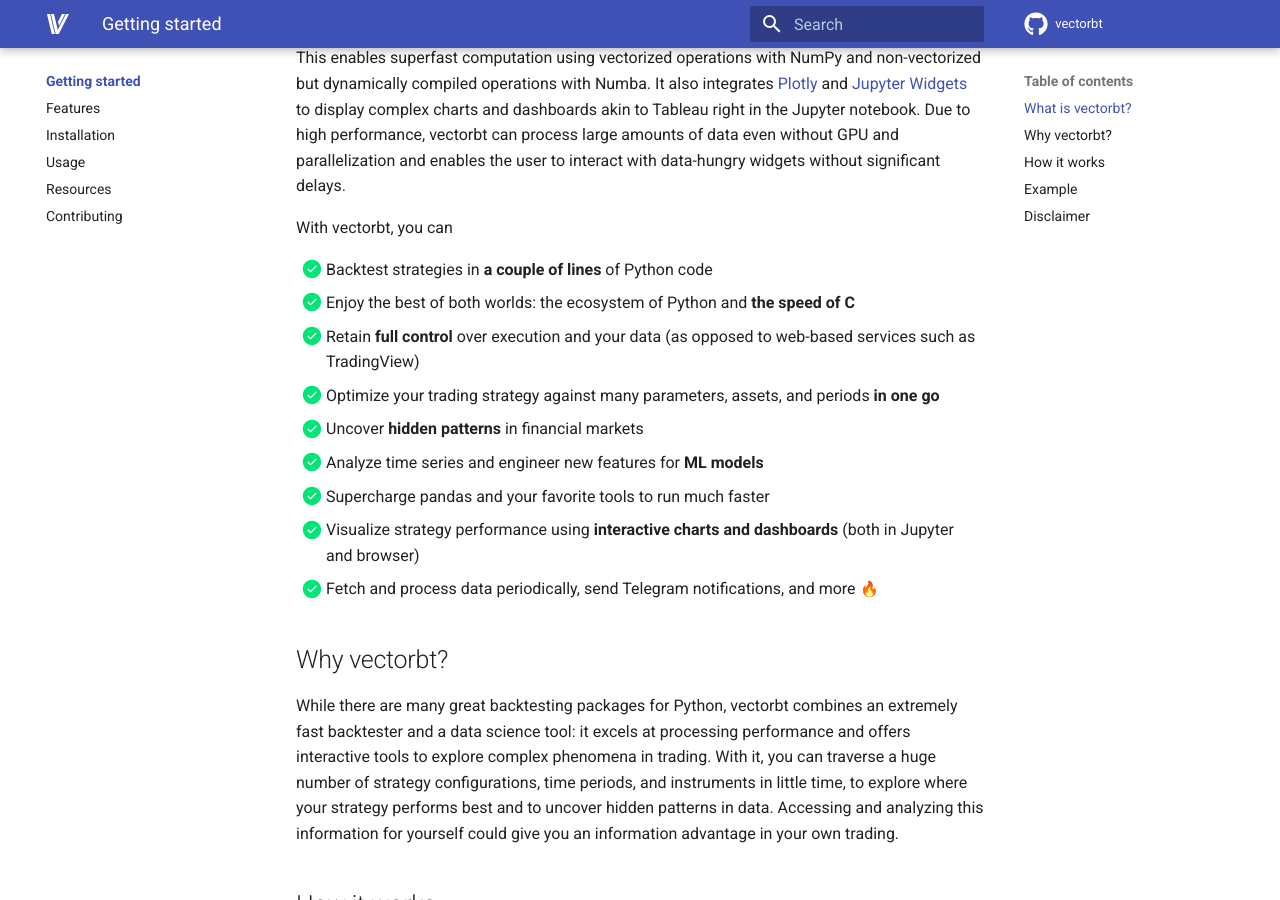
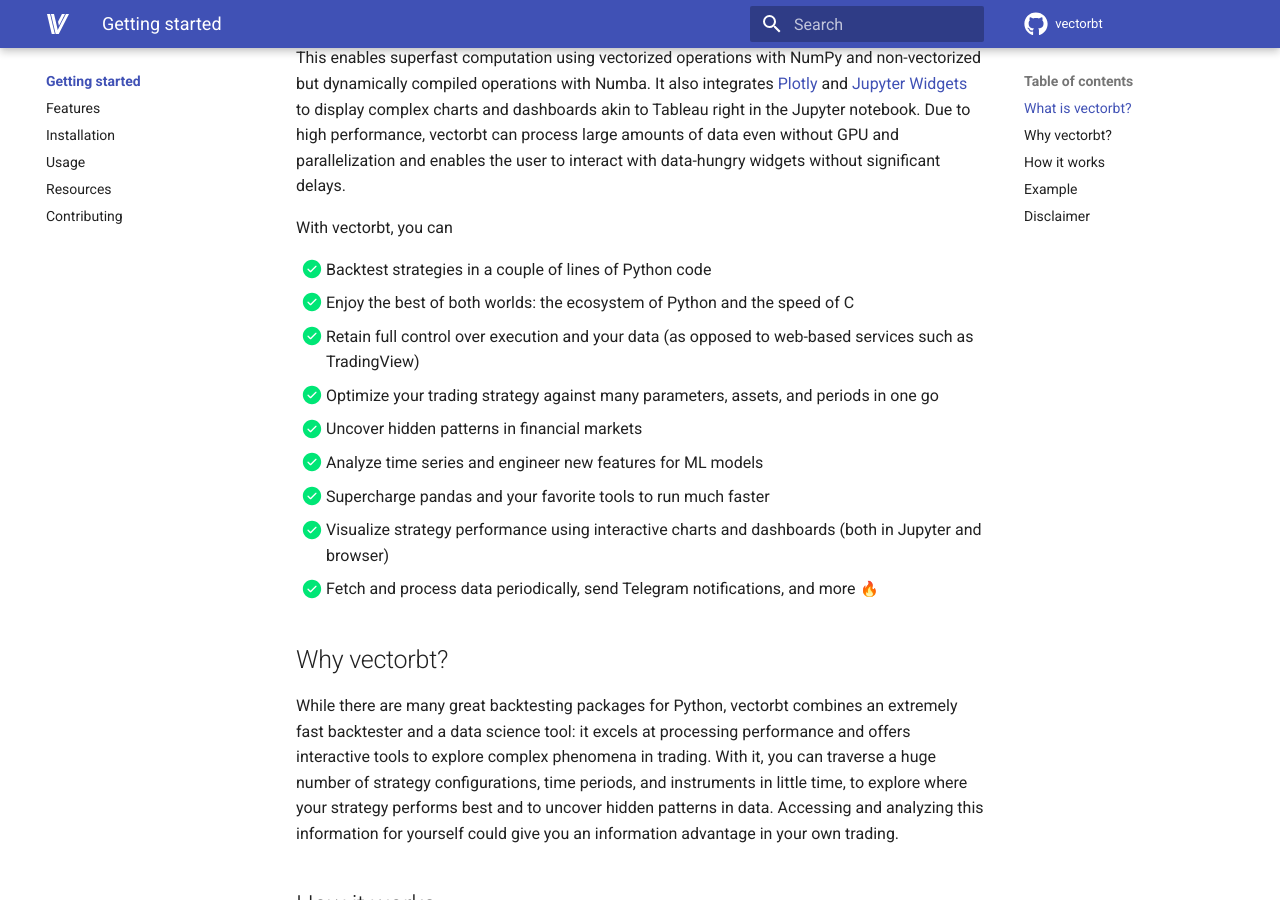
Before and after one commit to polakowo/vectorbt, an MkDocs documentation site: the page built from docs/docs/index.md, in a window 1280 px wide and 900 px high, scrolled down 528 px. Built offline with MkDocs 1.6.1 and Material for MkDocs 9.7.7, drawn with Linux system fonts in a browser that asks for light colours; emoji names are drawn with the system emoji font; comment, search, counter and statistics services are not loaded.

```diff
--- a/docs/docs/index.md
+++ b/docs/docs/index.md
@@ -22,14 +22,14 @@
 
 With vectorbt, you can
 
-- [x] Backtest strategies in **a couple of lines** of Python code
-- [x] Enjoy the best of both worlds: the ecosystem of Python and **the speed of C**
-- [x] Retain **full control** over execution and your data (as opposed to web-based services such as TradingView)
-- [x] Optimize your trading strategy against many parameters, assets, and periods **in one go**
-- [x] Uncover **hidden patterns** in financial markets
-- [x] Analyze time series and engineer new features for **ML models**
+- [x] Backtest strategies in a couple of lines of Python code
+- [x] Enjoy the best of both worlds: the ecosystem of Python and the speed of C
+- [x] Retain full control over execution and your data (as opposed to web-based services such as TradingView)
+- [x] Optimize your trading strategy against many parameters, assets, and periods in one go
+- [x] Uncover hidden patterns in financial markets
+- [x] Analyze time series and engineer new features for ML models
 - [x] Supercharge pandas and your favorite tools to run much faster
-- [x] Visualize strategy performance using **interactive charts and dashboards** (both in Jupyter and browser)
+- [x] Visualize strategy performance using interactive charts and dashboards (both in Jupyter and browser)
 - [x] Fetch and process data periodically, send Telegram notifications, and more :fire:
 
 ## Why vectorbt?
--- a/vectorbt/_version.py
+++ b/vectorbt/_version.py
@@ -1,4 +1,4 @@
 # Copyright (c) 2021 Oleg Polakow. All rights reserved.
 # This code is licensed under Apache 2.0 with Commons Clause license (see LICENSE.md for details)
 
-__version__ = "0.23.1"
+__version__ = "0.23.2"
```
Also changed, not shown: docs/docs/getting-started/installation.md (+3 -2 lines), README.md, 2 other files.
